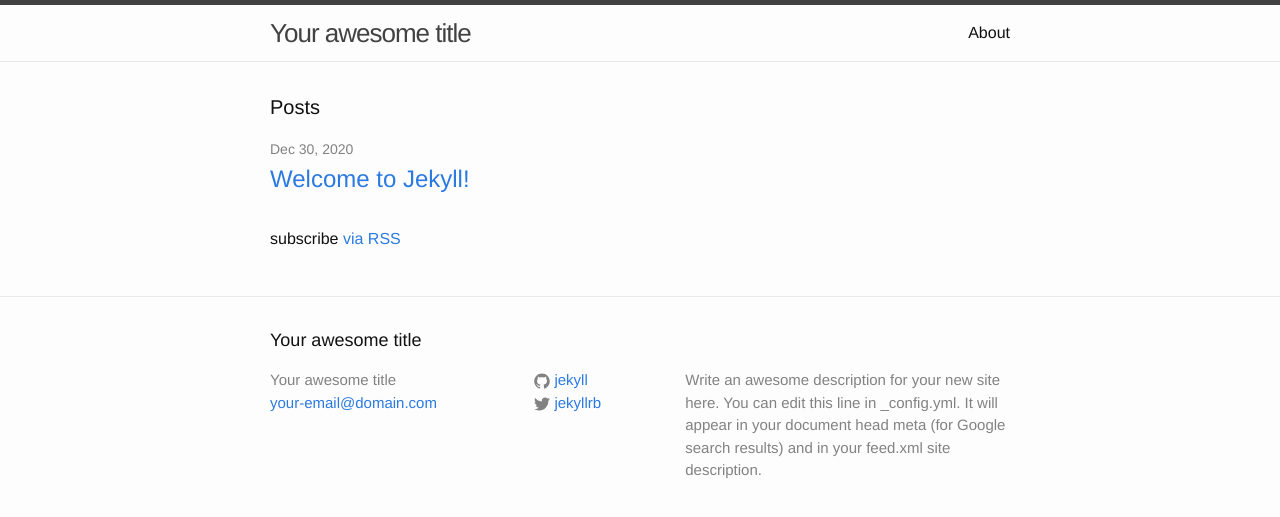
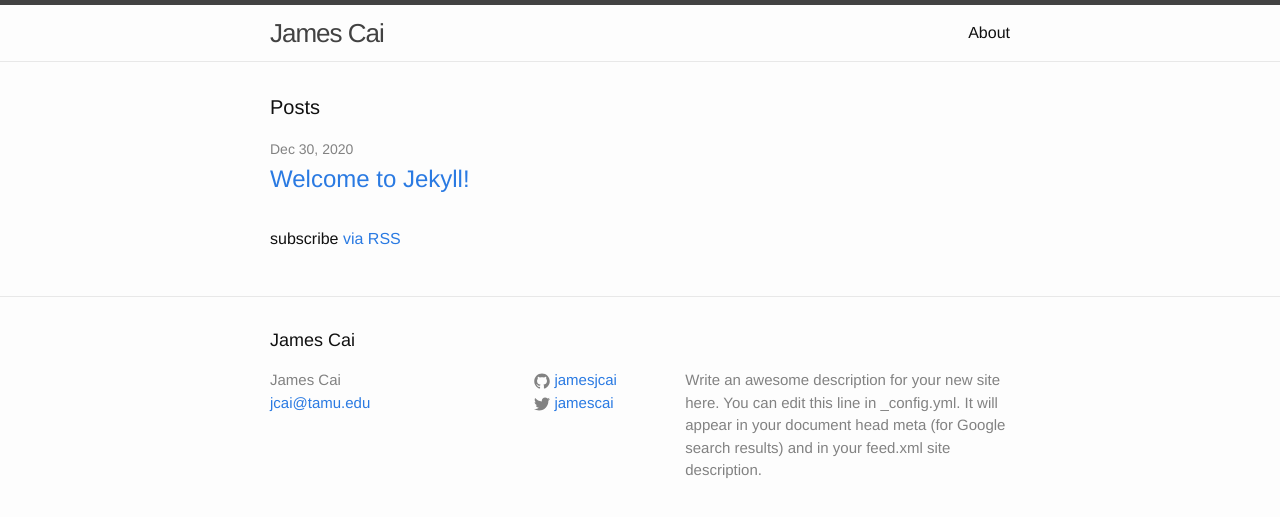
Before and after one commit to jamesjcai/jamesjcai.github.io, a Jekyll site: the page built from index.html, in a window 1280 px wide. Shown: the top 517 px of the page. Built offline with Jekyll 4.4.1, drawn with Linux system fonts in a browser that asks for light colours.

Commit message:
Update _config.yml

```diff
--- a/_config.yml
+++ b/_config.yml
@@ -6,16 +6,16 @@
 # 'jekyll serve'. If you change this file, please restart the server process.
 
 # Site settings
-title: Your awesome title
-email: your-email@domain.com
+title: James Cai
+email: jcai@tamu.edu
 description: > # this means to ignore newlines until "baseurl:"
   Write an awesome description for your new site here. You can edit this
   line in _config.yml. It will appear in your document head meta (for
   Google search results) and in your feed.xml site description.
 baseurl: "" # the subpath of your site, e.g. /blog
-url: "http://yourdomain.com" # the base hostname & protocol for your site
-twitter_username: jekyllrb
-github_username:  jekyll
+url: "http://genomezoo.net" # the base hostname & protocol for your site
+twitter_username: jamescai
+github_username:  jamesjcai
 
 # Build settings
 markdown: kramdown
```
